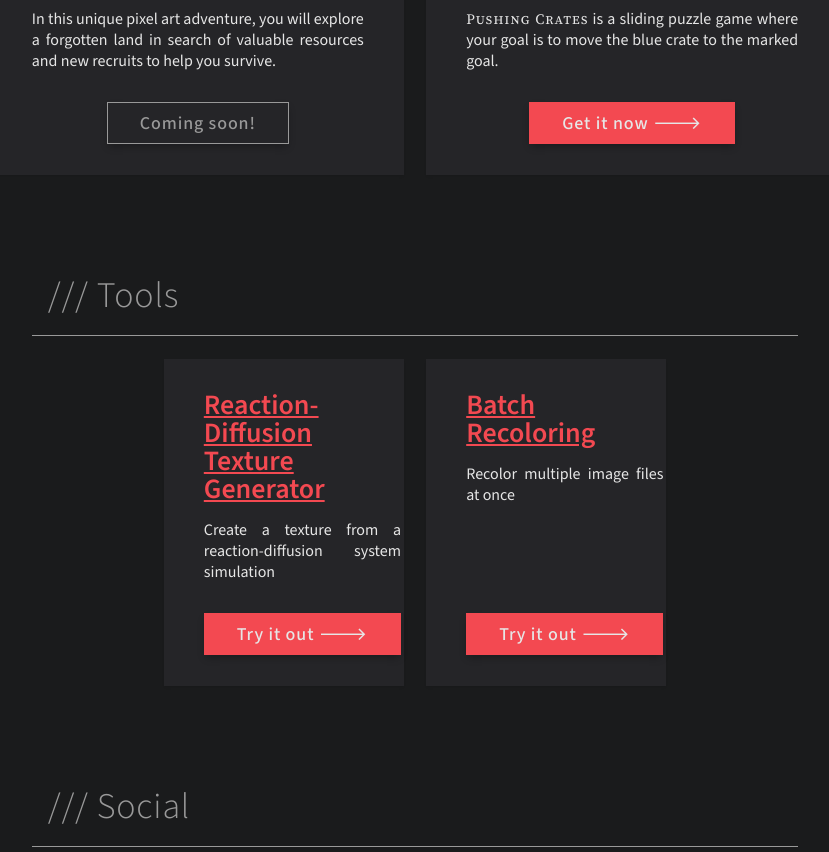
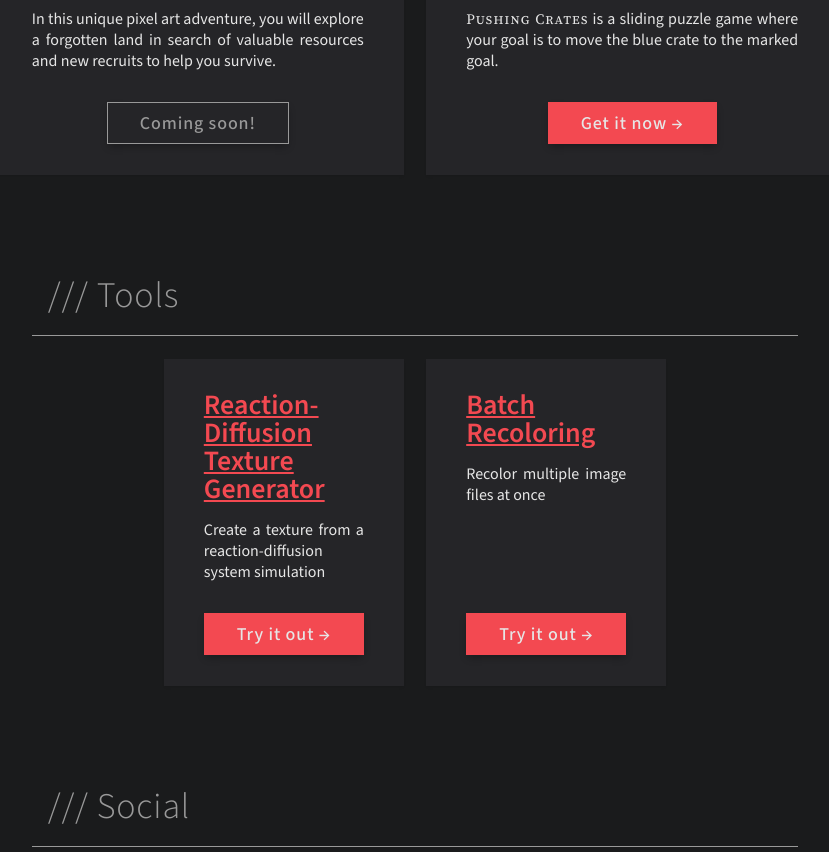
Before and after one commit to x43z/x43z.github.io, a plain HTML site: page index.html in a window 1280 px wide. Shown: the part 722-1574 px from the top of the page, without its empty margins (225-1054 px from the left). Drawn offline with Linux system fonts and the light colour scheme.

Commit message:
Use different arow glyph

```diff
--- a/index.html
+++ b/index.html
@@ -81,7 +81,7 @@
             </div>
             <div class="card-action">
                 <a href="https://store.steampowered.com/app/1852060/Pushing_Crates/" class="btn">Get
-                    it now 🡒</a>
+                    it now →</a>
             </div>
         </article>
     </div>
@@ -94,7 +94,7 @@
             </div>
             <div class="textcard-action">
                 <a href="./texture_gen/index.html" class="btn">Try
-                    it out 🡒</a>
+                    it out →</a>
             </div>
         </article>
         <article class="textcard">
@@ -104,7 +104,7 @@
             </div>
             <div class="textcard-action">
                 <a href="./texture_gen/index.html" class="btn">Try
-                    it out 🡒</a>
+                    it out →</a>
             </div>
         </article>
     </div>
```
